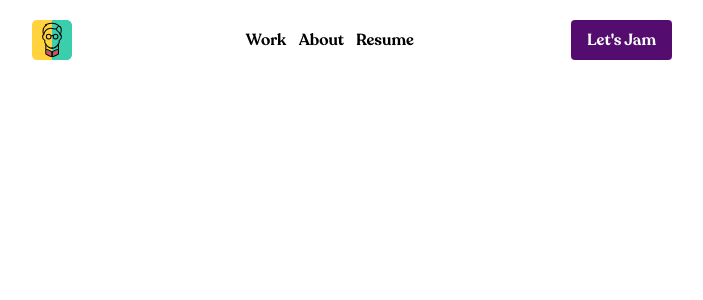
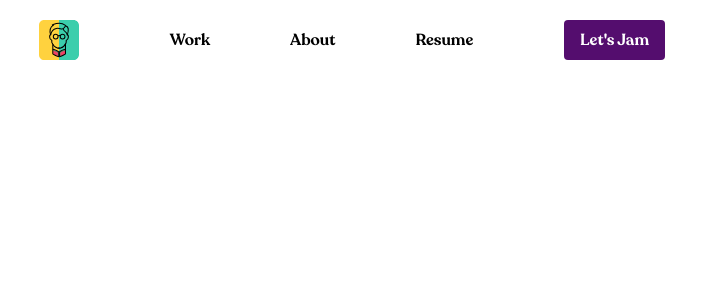
Before and after one commit to kevincward/the5thbeatle-2023, a Next.js app: page / in a window 1280 px wide. Shown: the top 300 px of the page, without its empty margins (288-991 px from the left). Built offline with nearby package versions, Linux system fonts and the light colour scheme.

Commit message:
sizing tweaks to header

```diff
--- a/components/header.js
+++ b/components/header.js
@@ -6,9 +6,9 @@ export default function Header() {
     const [isOpen, setIsOpen] = useState(false);
 
     return (
-        <header>
-            <div className='container z-50 mx-auto px-3 pt-5 lg:px-48 xl:px-80'>
-                <div className='grid grid-cols-3 items-center'>
+        <header className='mx-auto'>
+            <div className='px-3 pt-5'>
+                <div className='grid grid-cols-3 items-center lg:flex lg:grid-cols-none lg:justify-between'>
                     <div className=''>
                         <button
                             className='lg:hidden'
@@ -44,18 +44,18 @@ export default function Header() {
                             className='inline-block lg:hidden'
                         />
                         <div className='hidden items-center lg:flex'>
-                            <div className='basis-1/4 pr-3 font-recoleta font-bold'>
-                                Work
+                            <div className='pr-5 font-recoleta font-bold lg:pr-20'>
+                                <a>Work</a>
                             </div>
-                            <div className='basis-1/4 pr-3 font-recoleta font-bold'>
-                                About
+                            <div className='pr-5 font-recoleta font-bold lg:pr-20'>
+                                <a>About</a>
                             </div>
-                            <div className='basis-1/4 font-recoleta font-bold'>
-                                Resume
+                            <div className='font-recoleta font-bold'>
+                                <a>Resume</a>
                             </div>
                         </div>
                     </div>
-                    <div className='text-right lg:basis-1/2'>
+                    <div className='text-right'>
                         <a
                             href='mailto:kevinis@the5thbeatle.com'
                             className='hover:bg-purple-700 inline-block rounded bg-purple px-4 py-2 font-recoleta font-semibold text-white'
--- a/styles/globals.css
+++ b/styles/globals.css
@@ -2,6 +2,10 @@
 @tailwind components;
 @tailwind utilities;
 
+header {
+  max-width: 650px;
+}
+
 .heading-decoration {
   text-shadow: 0px 2px 0px #F7991E, 0px 4px 0px #FFD23E;
 }
```
